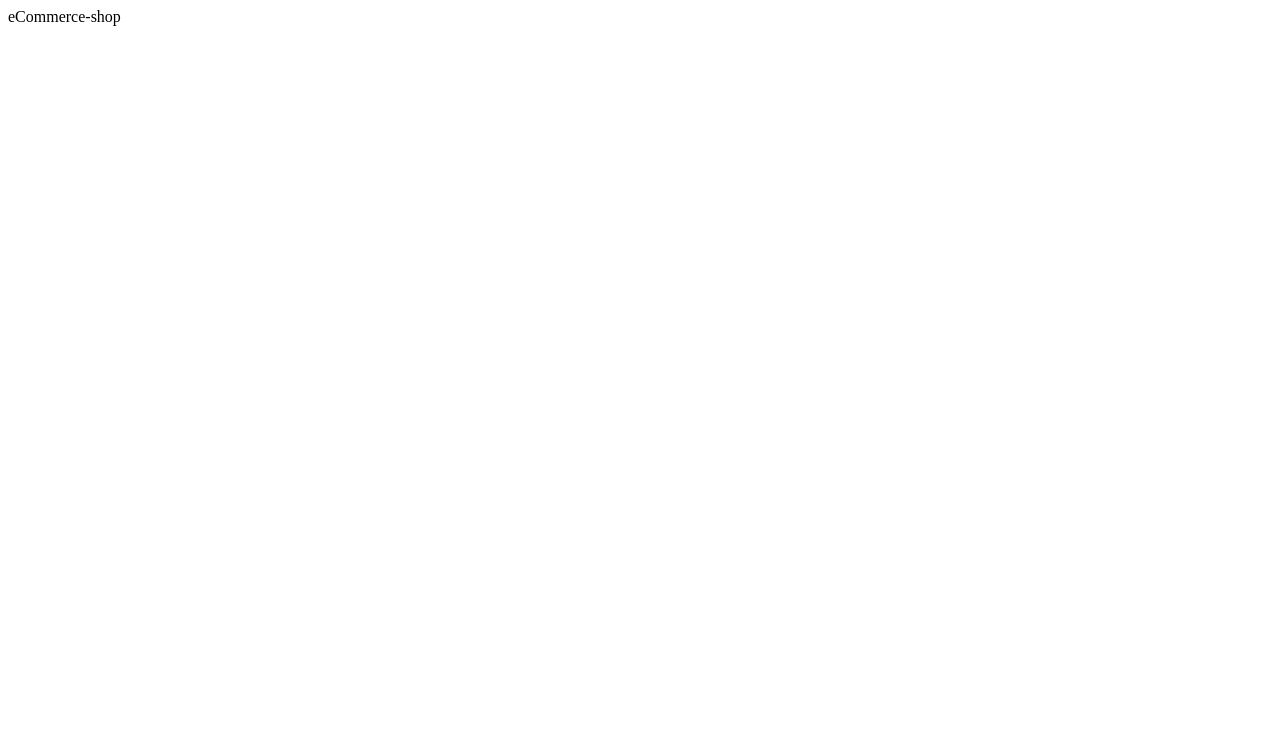
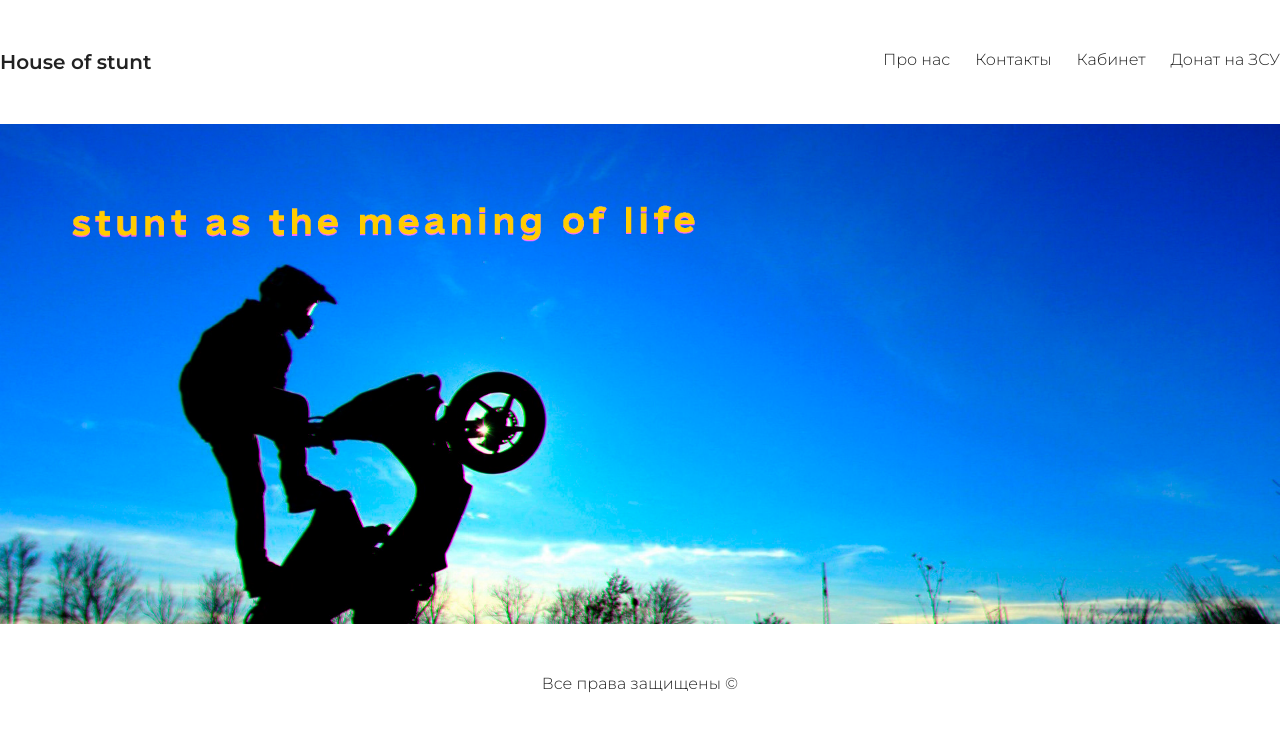
Before and after one commit to ivanpohorilyi/ecommerce-web-1.0, a React (Create React App) app: page / in a window 1280 px wide. Shown: the top 730 px of the page. Built offline with nearby package versions, Linux system fonts and the light colour scheme.

Commit message:
second commit

```diff
--- a/src/App.js
+++ b/src/App.js
@@ -1,6 +1,12 @@
+import Header from "./components/Header";
+import Footer from "./components/Footer";
+
 function App() {
   return (
-    <div>eCommerce-shop</div>
+    <div className="wrapper">
+      <Header />
+      <Footer />
+    </div>
   );
 }
 
--- /dev/null
+++ b/src/components/Footer.js
@@ -0,0 +1,9 @@
+import React from 'react'
+
+export default function Footer() {
+  return (
+    <footer>
+        Все права защищены &copy;
+    </footer>
+  )
+}
--- /dev/null
+++ b/src/components/Header.js
@@ -0,0 +1,18 @@
+import React from 'react'
+
+export default function Header() {
+  return (
+    <header>
+        <div>
+            <span className='logo'>House of stunt</span>
+            <ul className='nav'>
+                <li>Про нас</li>
+                <li>Контакты</li>
+                <li>Кабинет</li>
+                <li>Донат на ЗСУ</li>
+            </ul>
+        </div>
+        <div className='presentation'></div>
+    </header>
+  )
+}
--- a/src/index.css
+++ b/src/index.css
@@ -0,0 +1,52 @@
+@import url('https://fonts.googleapis.com/css2?family=Montserrat:wght@300;600&display=swap');
+
+* {
+    padding: 0;
+    margin: 0;
+}
+
+body {
+    background: #fff;
+    color: #222;
+    font-family: 'Montserrat', sans-serif;
+    font-weight: 300;
+}
+
+.wrapper {
+    width: 1280px;
+    margin: 50px auto;
+}
+
+header .logo {
+    font-weight: 600;
+    font-size: 20px;
+}
+
+header ul.nav {
+    float: right;
+    list-style: none;
+}
+
+header ul.nav li {
+    display: inline;
+    margin-left: 25px;
+    cursor: pointer;
+}
+
+header ul.nav li:hover {
+    opacity: .5;
+    color: orange;
+}
+
+header .presentation {
+    margin: 50px 0;
+    background: url('./img/bg.jpg') no-repeat;
+    width: 100%;
+    height: 500px;
+    background-size: cover;
+}
+
+footer {
+    text-align: center;
+    margin-top: 10px;
+}
```
Also changed, not shown: src/img/bg.jpg (added).
